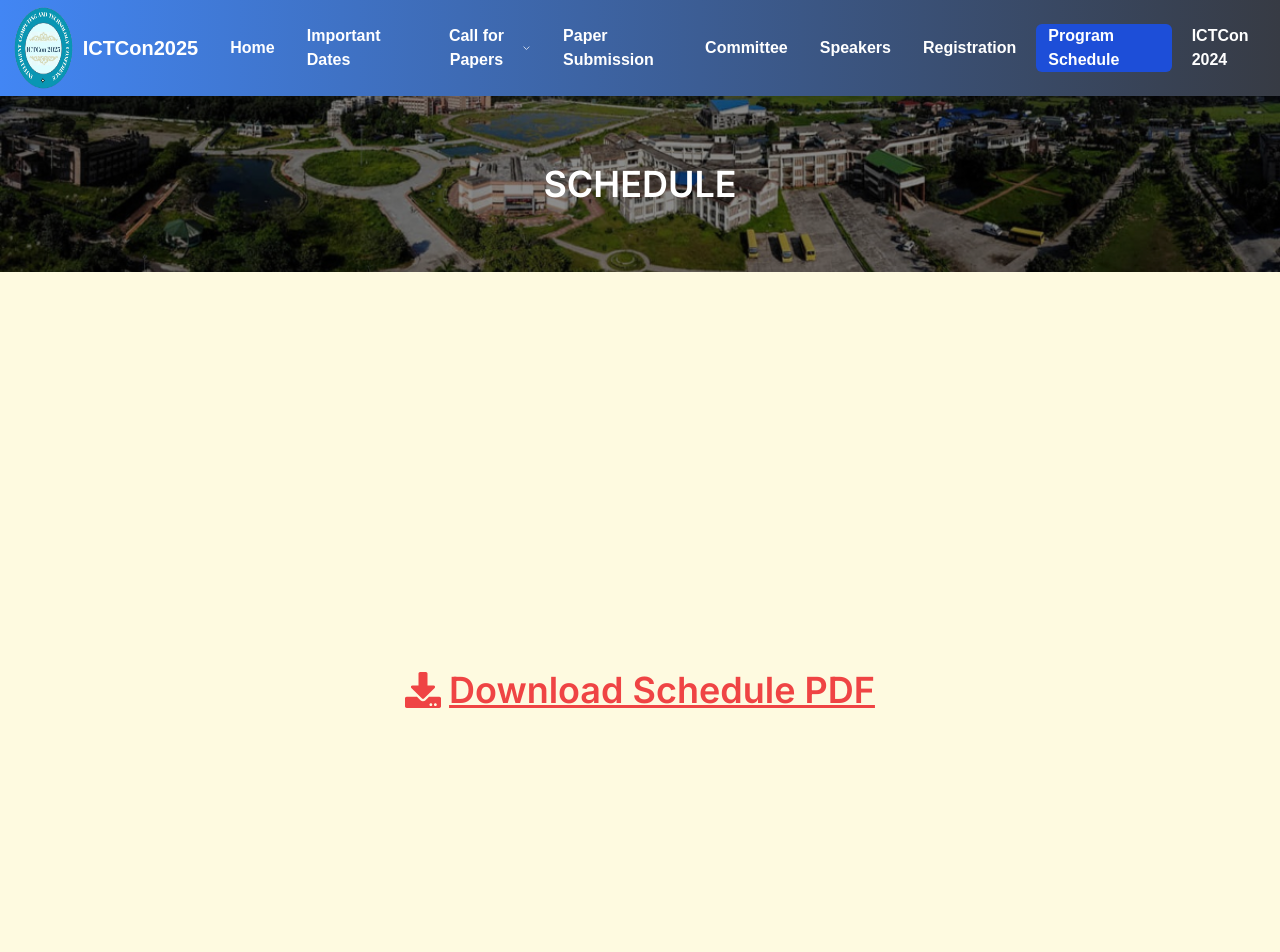
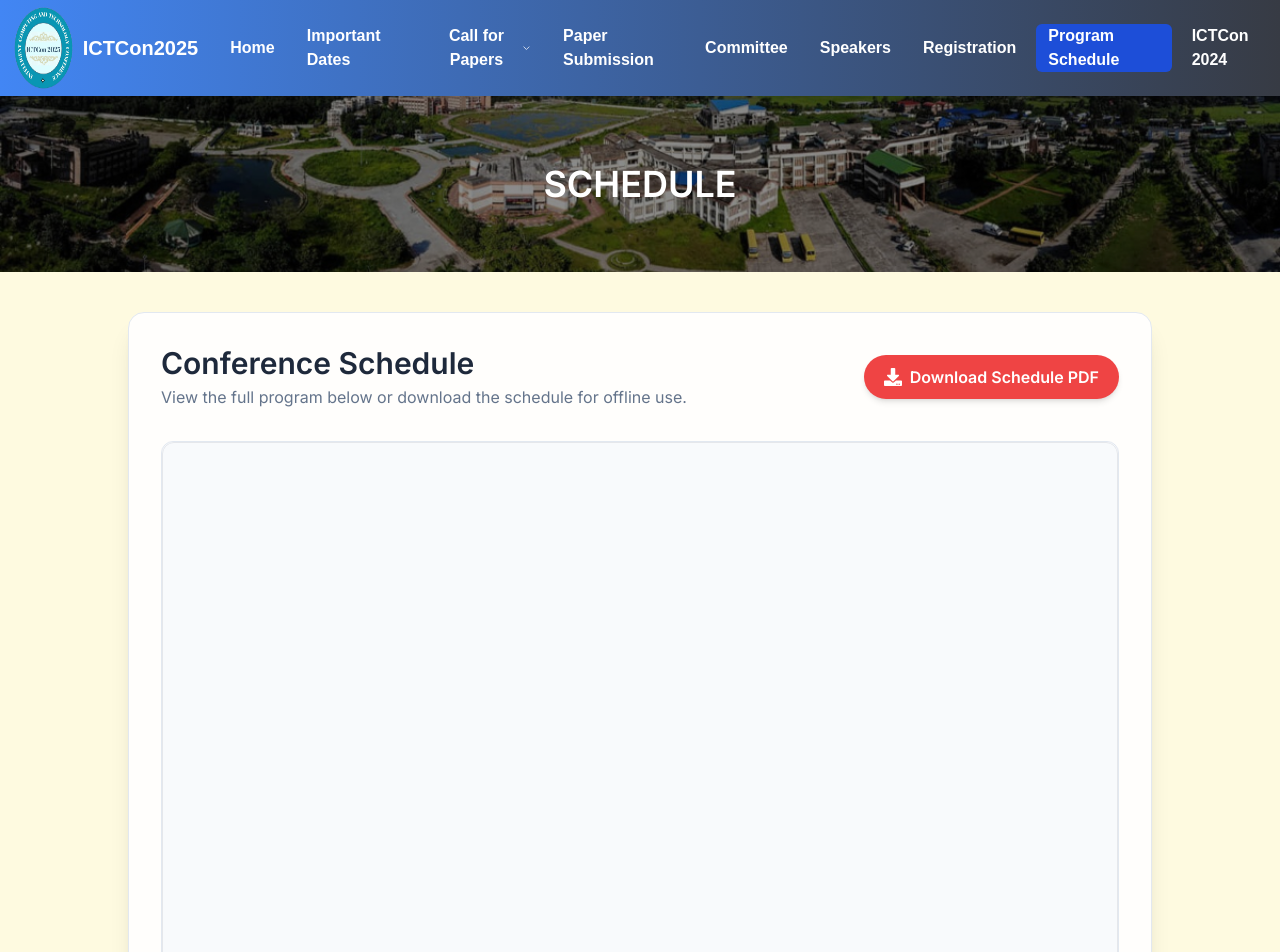
Before and after one commit to ictcon-cit/ictcon_2026, a Next.js app: page /schedule in a window 1280 px wide. Shown: the top 952 px of the page. Built offline with nearby package versions, Linux system fonts and the light colour scheme.

Commit message:
uPDATED schedule

```diff
--- a/src/app/schedule/page.tsx
+++ b/src/app/schedule/page.tsx
@@ -7,21 +7,48 @@ const SubmissionPage = () => {
       <div className="relative z-10">
         <SecondHeader title={"SCHEDULE"} />
 
-        <div className="w-full md:text-4xl text-xl flex justify-center sm:items-center md:min-h-screen text-black pb-7">
-          <div className="text-center flex flex-col gap-6 mt-10 justify-center items-center">
-            <p className="text-lg font-extrabold text-6xl text-gray-600">
+        <main className="w-full flex justify-center md:min-h-screen pb-10 px-4">
+          <div className="w-full max-w-5xl mt-10">
 
+            {/* Card */}
+            <div className="bg-white/90 rounded-2xl shadow-xl border border-slate-200 p-6 md:p-8 flex flex-col gap-6">
+              {/* Header + Download button */}
+              <div className="flex flex-col md:flex-row md:items-center md:justify-between gap-4">
+                <div>
+                  <h1 className="text-2xl md:text-3xl font-semibold text-slate-800">
+                    Conference Schedule
+                  </h1>
+                  <p className="mt-1 text-sm md:text-base text-slate-500">
+                    View the full program below or download the schedule for offline use.
                   </p>
+                </div>
+
                 <a
                   href="/ICTCon_2025_Schedule.pdf"
                   download
-            className="text-red-500 underline font-semibold flex items-center hover:font-bold hover:text-red-400"
+                  className="inline-flex items-center gap-2 rounded-full bg-red-500 px-5 py-2.5 text-sm md:text-base font-semibold text-white shadow-md hover:bg-red-600 hover:shadow-lg transition"
                 >
-            <FaDownload className="mr-2" />
-            Download Schedule PDF
+                  <FaDownload className="text-lg" />
+                  <span>Download Schedule PDF</span>
                 </a>
               </div>
+
+              {/* PDF preview */}
+              <div className="mt-2 rounded-xl overflow-hidden border border-slate-200 bg-slate-50">
+                <iframe
+  src="/ICTCon_2025_Schedule.pdf#toolbar=0&navpanes=0&scrollbar=0"
+  title="Schedule PDF"
+  className="w-full h-[70vh] rounded-xl border"
+></iframe>
+
               </div>
+
+              <p className="text-xs text-center text-slate-400">
+                Tip: Scroll inside the document to view all sessions.
+              </p>
+            </div>
+          </div>
+        </main>
       </div>
     </div>
   );
```
Lines whose indentation alone changed are shown as unchanged.
